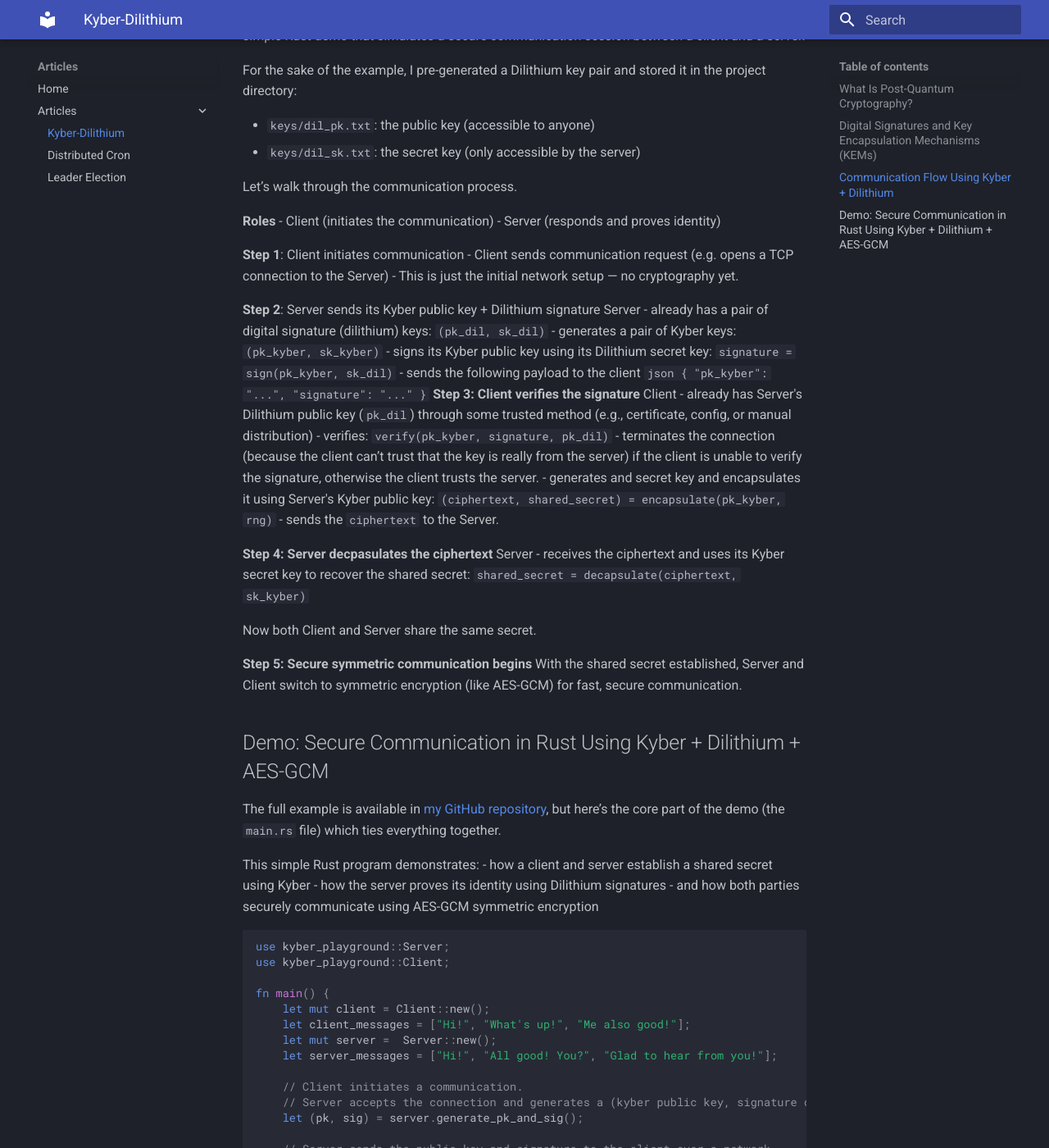
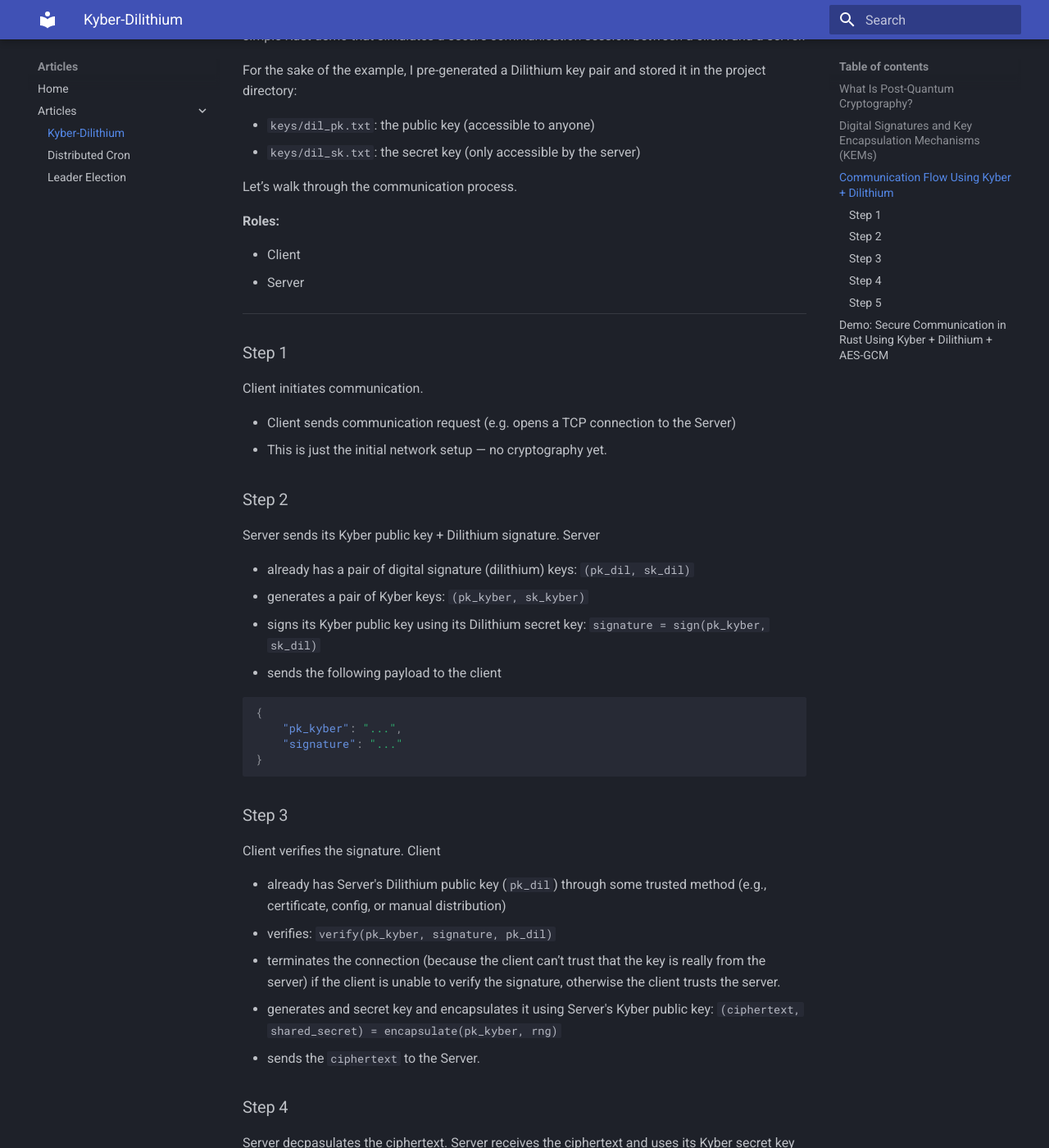
Before and after one commit to fade2black/blog, an MkDocs documentation site: the page built from docs/kyber-dilithium.md, in a window 1280 px wide and 1400 px high, scrolled down 1548 px. Shown: the whole window at 82% size. Built offline with MkDocs 1.6.1 and Material for MkDocs 9.7.7, drawn with Linux system fonts in a browser that asks for light colours; some of the changed text lies outside the part shown.

Commit message:
Update ci.yml

````diff
--- a/docs/kyber-dilithium.md
+++ b/docs/kyber-dilithium.md
@@ -36,48 +36,62 @@ For the sake of the example, I pre-generated a Dilithium key pair and stored it
 
 Let’s walk through the communication process.
 
-__Roles__
-- Client (initiates the communication)
-- Server (responds and proves identity)
+__Roles:__
 
-__Step 1__: Client initiates communication
+- Client
+- Server
+
+---
+
+### Step 1
+Client initiates communication.
+
 - Client sends communication request (e.g. opens a TCP connection to the Server)
 - This is just the initial network setup — no cryptography yet.
 
-__Step 2__: Server sends its Kyber public key + Dilithium signature
-Server
- - already has a pair of digital signature (dilithium) keys: `(pk_dil, sk_dil)`
- - generates a pair of Kyber keys: `(pk_kyber, sk_kyber)`
- - signs its Kyber public key using its Dilithium secret key: `signature = sign(pk_kyber, sk_dil)`
- - sends the following payload to the client
- ```json
- {
+
+### Step 2
+
+Server sends its Kyber public key + Dilithium signature. Server
+
+- already has a pair of digital signature (dilithium) keys: `(pk_dil, sk_dil)`
+- generates a pair of Kyber keys: `(pk_kyber, sk_kyber)`
+- signs its Kyber public key using its Dilithium secret key: `signature = sign(pk_kyber, sk_dil)`
+- sends the following payload to the client
+
+```json
+{
     "pk_kyber": "...",
     "signature": "..."
- }
+}
 ```
- __Step 3: Client verifies the signature__
- Client
- - already has Server's Dilithium public key (`pk_dil`) through some trusted method (e.g., certificate, config, or manual distribution)
- - verifies: `verify(pk_kyber, signature, pk_dil)`
- - terminates the connection (because the client can’t trust that the key is really from the server) if the client is unable to verify the signature, otherwise the client trusts the server.
+
+### Step 3
+Client verifies the signature. Client
+
+- already has Server's Dilithium public key (`pk_dil`) through some trusted method (e.g., certificate, config, or manual distribution)
+- verifies: `verify(pk_kyber, signature, pk_dil)`
+- terminates the connection (because the client can’t trust that the key is really from the server) if the client is unable to verify the signature, otherwise the client trusts the server.
 - generates and secret key and encapsulates it using Server's Kyber public key: `(ciphertext, shared_secret) = encapsulate(pk_kyber, rng)`
 - sends the `ciphertext` to the Server.
 
-__Step 4: Server decpasulates the ciphertext__
-Server
-- receives the ciphertext and uses its Kyber secret key to recover the shared secret: `shared_secret = decapsulate(ciphertext, sk_kyber)`
+### Step 4
+Server decpasulates the ciphertext. Server receives the ciphertext and uses its Kyber secret key to recover the shared secret: `shared_secret = decapsulate(ciphertext, sk_kyber)`
 
 Now both Client and Server share the same secret.
 
-__Step 5: Secure symmetric communication begins__
+### Step 5
+Secure symmetric communication begins.
+
+---
+
 With the shared secret established, Server and Client switch to symmetric encryption (like AES-GCM) for fast, secure communication.
-
 
 ## Demo: Secure Communication in Rust Using Kyber + Dilithium + AES-GCM
 The full example is available in [my GitHub repository](https://github.com/fade2black/kyber-dilithium-demo), but here’s the core part of the demo (the `main.rs` file) which ties everything together.
 
 This simple Rust program demonstrates:
+
 - how a client and server establish a shared secret using Kyber
 - how the server proves its identity using Dilithium signatures
 - and how both parties securely communicate using AES-GCM symmetric encryption
````
Also changed, not shown: 1 other file.
